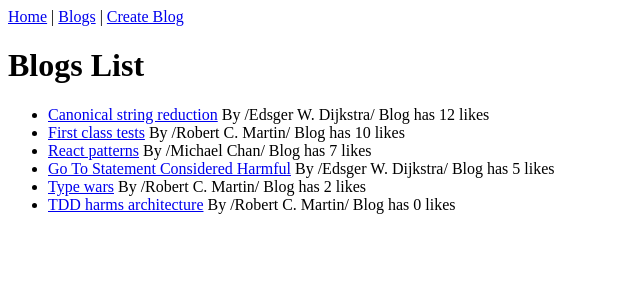
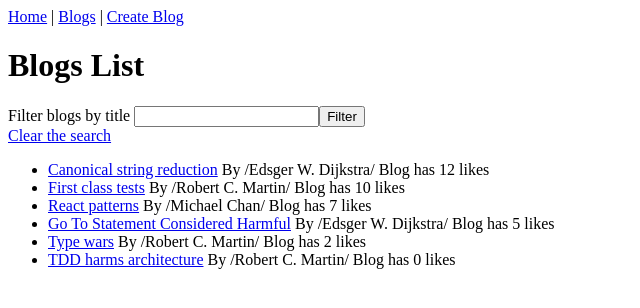
Before and after one commit to marsila/fullstackopen-next.js, a Next.js app in the folder blog-list/: page /blogs in a window 1280 px wide. Shown: the top 308 px of the page, without its empty margins (0-640 px from the left). Built offline with nearby package versions, Linux system fonts and the light colour scheme.

Commit message:
Add search by title feature to the blogs list

```diff
--- a/blog-list/app/actions/blogs.ts
+++ b/blog-list/app/actions/blogs.ts
@@ -13,7 +13,7 @@ export const createBlog = async( formData :FormData) => {
 }
 
 export const increaseLikes = async(formData: FormData) => {
-    const id = Number(formData.get('id'))
+    const {id} = Number(formData.get('id'))
     await updateBlog(id)
     revalidatePath(`/blogs/${id}`);
     revalidatePath('/blogs');
--- a/blog-list/app/blogs/page.tsx
+++ b/blog-list/app/blogs/page.tsx
@@ -1,25 +1,51 @@
+import { log } from "console";
 import { getBlogs } from "../services/blogs";
 import Link from "next/link";
-export default function Blogs() {
-  const blogs = getBlogs();
+export default async function Blogs({
+  searchParams,
+}: {
+  searchParams: Promise<{ filter?: string }>;
+}) {
+  const { filter } = await searchParams;
+  console.log(filter);
+
+  const allBlogs = getBlogs();
+  const blogs =
+    filter !== undefined
+      ? allBlogs.filter((blog) =>
+          blog.title.toLowerCase().includes(filter.toLowerCase()),
+        )
+      : allBlogs;
+
   return (
     <div>
       <h1>Blogs List</h1>
+      <form action="/blogs">
+        <label htmlFor="filter">
+          Filter blogs by title{"  "}
+          <input type="text" name="filter" id="filter" defaultValue={filter} />
+        </label>
+        <button type="submit">Filter</button>
+      </form>
+      <Link href="/blogs">Clear the search</Link>
+      {blogs.length === 0 ? (
+        <div>
+          <h2>No blogs found matching your filter {filter}</h2>
+        </div>
+      ) : (
         <ul>
           {blogs
             .toSorted((a, b) => b.likes - a.likes)
             .map((blog) => (
               <li key={blog.id}>
-            <Link href={`/blogs/${blog.id}`}>
-              {" "}
-              {blog.title}
-            </Link>{" "}
-            By /{blog.author}/ Blog has {blog.likes} likes
+                <Link href={`/blogs/${blog.id}`}> {blog.title}</Link> By /
+                {blog.author}/ Blog has {blog.likes} likes
               </li>
             ))}
         </ul>
+      )}
     </div>
   );
 }
 //this forces next.js to refresh data every time the page is visited
-export const dynamic = 'force-dynamic'
+export const dynamic = "force-dynamic";
```
Lines whose indentation alone changed are shown as unchanged.
